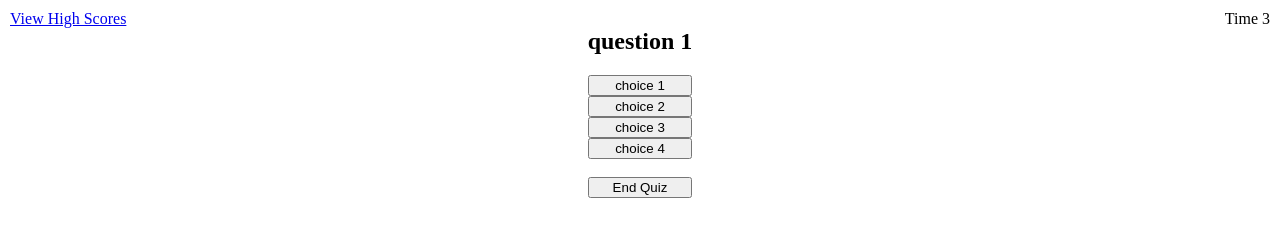
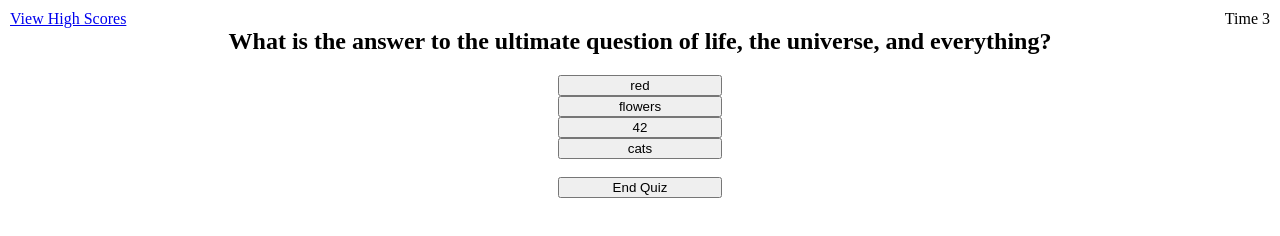
Before and after one commit to box-o-water/web_api_code_quiz, a plain HTML site: page index.html in a window 1280 px wide. Both pictures are taken after a click on the button "Start Quiz". Drawn offline with Linux system fonts and the light colour scheme.

Commit message:
feat(questions): render the first question to the page

```diff
--- a/assets/css/style.css
+++ b/assets/css/style.css
@@ -28,7 +28,7 @@ p {
 }
 
 .button {
-    margin: auto;
+    margin: 0% 40%;
 }
 
 .hide {
--- a/index.html
+++ b/index.html
@@ -25,13 +25,13 @@
     <!-- Questions view -->
     <section id="questions-view" class="hide">
         <form class="choices">
-            <h2>question 1</h2>
-            <input type="submit" value="choice 1">
-            <input type="submit" value="choice 2">
-            <input type="submit" value="choice 3">
-            <input type="submit" value="choice 4">
+            <h2 id="question">question 1</h2>
+            <button class="button" id="choice1"></button>
+            <button class="button" id="choice2"></button>
+            <button class="button" id="choice3"></button>
+            <button class="button" id="choice4"></button>
             <br>
-            <input type="submit" value="End Quiz" id="end-quiz-btn">
+            <button class="button" id="end-quiz-btn">End Quiz</button>
         </form>
     </section>
 
--- a/script.js
+++ b/script.js
@@ -7,6 +7,14 @@ let startView = document.getElementById("start-view");
 let questionsView = document.getElementById("questions-view");
 let allDoneView = document.getElementById("all-done-view");
 let highScoresView = document.getElementById("high-scores-view");
+
+let questionIndex = 0;
+let question = document.getElementById("question")
+let choice1 = document.getElementById("choice1")
+let choice2 = document.getElementById("choice2")
+let choice3 = document.getElementById("choice3")
+let choice4 = document.getElementById("choice4")
+let answer = ""
 
 let initialsInput = document.getElementById("initials");
 
@@ -40,15 +48,31 @@ startQuizBtn.addEventListener("click", function(event) {
   startQuiz();
 });
 
+
+
 // The startQuiz function sets the timer and displays the questions view
 function startQuiz() {
   console.log("starting quiz");
-  timerCount = 5;
+
+  // TODO move some timer stuff to startTimer
+  timerCount = 5; // TODO replace with below line
+  // timerCount = questions.length * 10
   timer.textContent = "Time " + timerCount;
-  // renderQuestions()
+  renderQuestions()
   startTimer()
   startView.setAttribute("class", "hide");
   questionsView.setAttribute("class", "show");
+}
+
+function renderQuestions() {
+    console.log(questions[questionIndex]);
+    console.log(questions[questionIndex].choices[0]);
+
+    question.innerHTML = questions[questionIndex].question
+    choice1.innerHTML = questions[questionIndex].choices[0]
+    choice2.innerHTML = questions[questionIndex].choices[1]
+    choice3.innerHTML = questions[questionIndex].choices[2]
+    choice4.innerHTML = questions[questionIndex].choices[3]
 }
 
 // The startTimer function decrements and zeroes out the timer
@@ -178,4 +202,17 @@ clearScoresBtn.addEventListener("click", function(event) {
   players = []
 });
 
+let questions = [
+  {
+    question: "What is the answer to the ultimate question of life, the universe, and everything?",
+    choices: ["red", "flowers", "42", "cats"],
+    answer: "42"
+  },
+  {
+    question: "What wine varietal should I drink tonight?",
+    choices: ["cabernet sauvignon", "cabernet sauvignon", "cabernet sauvignon", "cabernet sauvignon"],
+    answer: "parentheses"
+  }
+];
+
 init();
```
Also changed, not shown: 1 other file.
